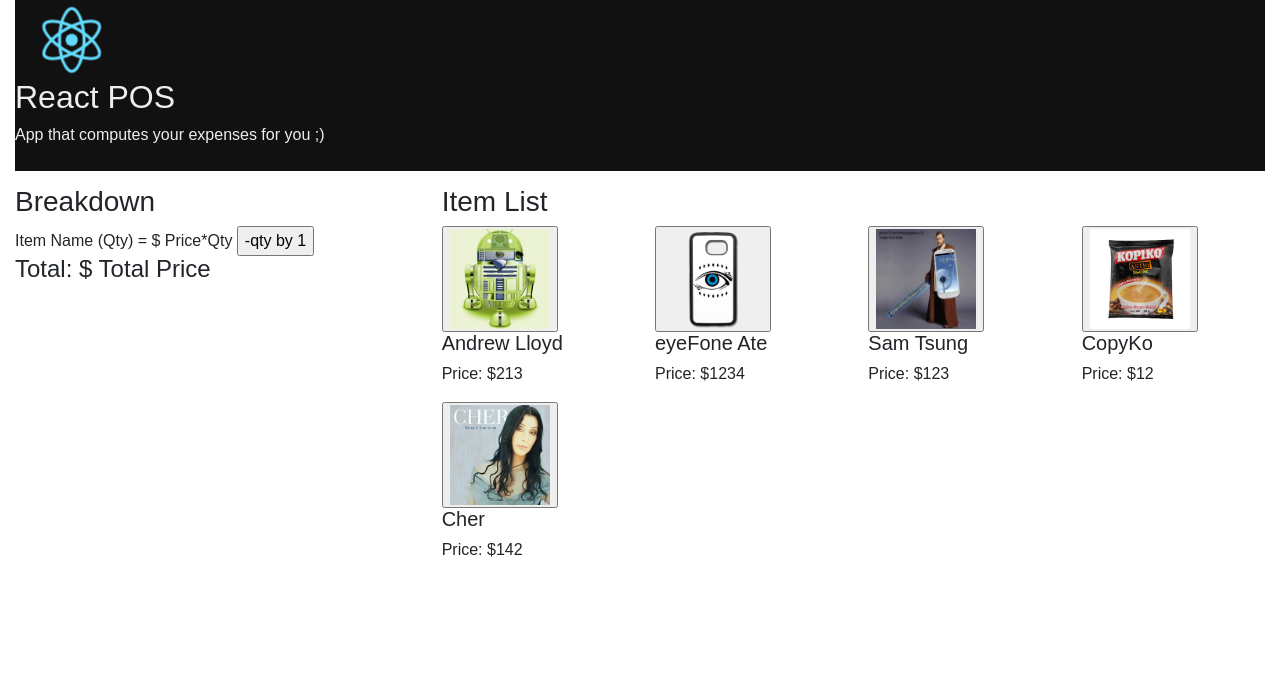
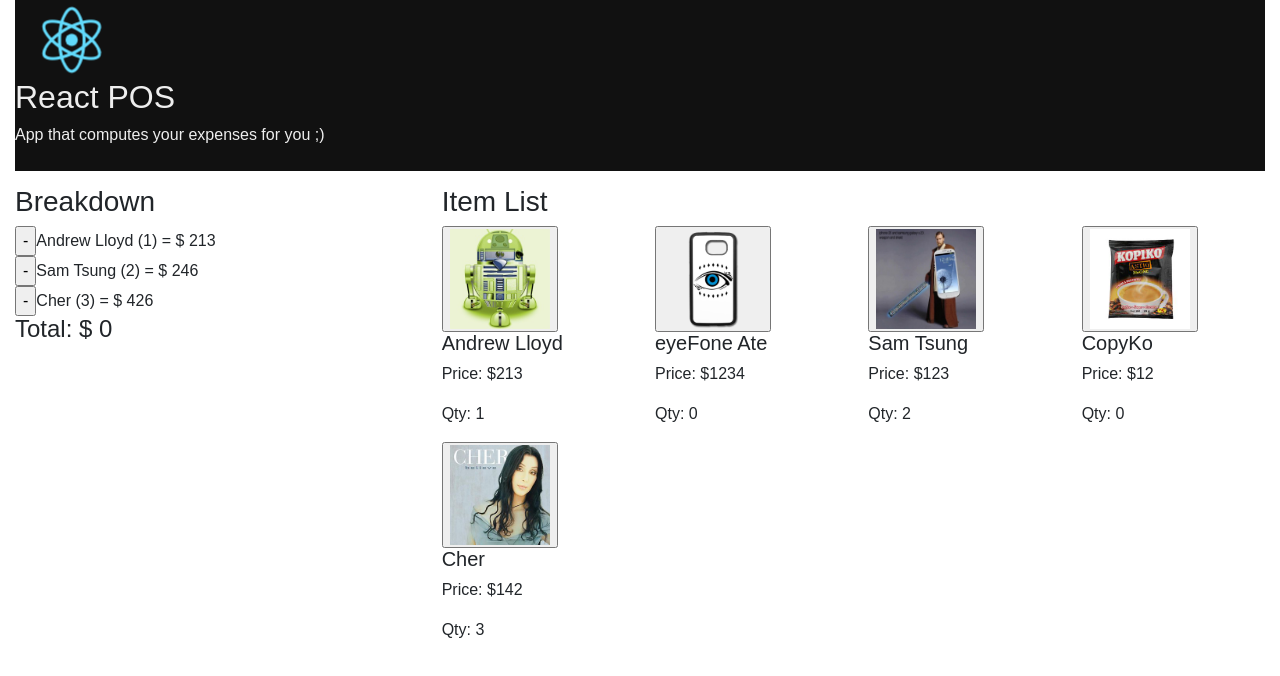
Before and after one commit to DMonMac/VC-React, a React (Create React App) app in the folder react-pos-2/: page / in a window 1280 px wide. Shown: the top 676 px of the page. Built offline with nearby package versions, Linux system fonts and the light colour scheme.

Commit message:
breakdown only shows items with quantity

```diff
--- a/react-pos-2/src/App.js
+++ b/react-pos-2/src/App.js
@@ -4,6 +4,7 @@
 
 
 class Item extends Component {
+
   render(){
     return (
       <div className="col col-md-3 col-xs-12">
@@ -21,29 +22,30 @@
         <div className="caption">
           <h5>{this.props.name}</h5>
           <p>Price: ${this.props.price}</p>
+          <p>Qty: {this.props.qty}</p>
         </div>
       </div>
     )
   }
 }
 
-class List extends Component {
-  render(){
-    return (
-      <div>
+//class List extends Component {
+//  render(){
+//    return (
+//      <div>
 
-      </div>
-    )
-  }
-}
+//      </div>
+//    )
+//  }
+//}
 
 class Breakdown extends Component {
   render(){
     return (
-      <div>
-      Item Name (Qty) = $ Price*Qty <button>-qty by 1</button>
-      <h4>Total: $ Total Price</h4>
-      </div>
+          <div>
+            <button>-</button>
+            {this.props.name} ({this.props.qty}) = $ {this.props.price*this.props.qty}
+          </div>
     )
   }
 }
@@ -56,11 +58,11 @@
     this.state={
       price_total:0,
       item_db: [
-        {name: "Andrew Lloyd", price: 213, img_id: "01", qty: 0},
+        {name: "Andrew Lloyd", price: 213, img_id: "01", qty: 1},
         {name: "eyeFone Ate", price: 1234, img_id: "02", qty: 0},
-        {name: "Sam Tsung", price: 123, img_id: "03", qty: 0},
+        {name: "Sam Tsung", price: 123, img_id: "03", qty: 2},
         {name: "CopyKo", price: 12, img_id: "04", qty: 0},
-        {name: "Cher", price: 142, img_id: "05", qty: 0}
+        {name: "Cher", price: 142, img_id: "05", qty: 3}
       ]
     };
     this.calcTotal = this.calcTotal.bind(this);
@@ -70,7 +72,9 @@
     this.setState({price_total: this.state.price_total + price});
   }
 
+
   render() {
+    var func = this;
     var item_buttons = this.state.item_db.map(
       function(item){
         return(
@@ -78,8 +82,23 @@
             name = {item.name}
             price = {item.price}
             img_id = {item.img_id}
+            qty = {item.qty}
+            calcTotal = {func.calcTotal}
           />
         );
+      }
+    );
+    var item_breakdown = this.state.item_db.map(
+      function(item){
+        if (item.qty > 0) {
+          return(
+            <Breakdown
+              name = {item.name}
+              price = {item.price}
+              qty = {item.qty}
+            />
+          );
+        }
       }
     );
     return (
@@ -96,12 +115,14 @@
         <div className="row">
           <div className="col-4">
             <h3>Breakdown</h3>
-            <Breakdown/>
+            {item_breakdown}
+            <h4>Total: $ {this.state.price_total}</h4>
           </div>
           <div className="col-8">
             <h3>Item List</h3>
             <div className = "row">
               {item_buttons}
+
             </div>
           </div>
         </div>
```
